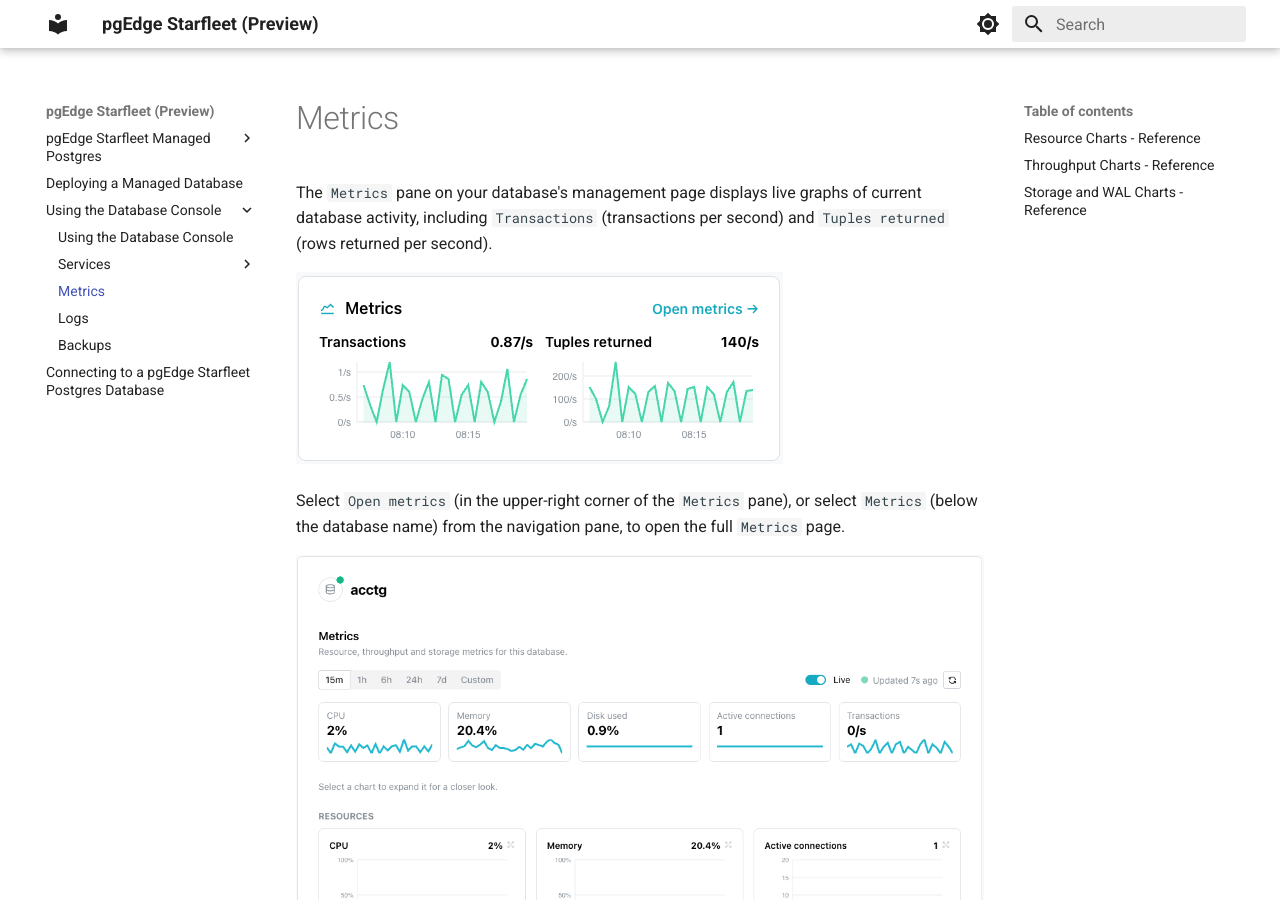
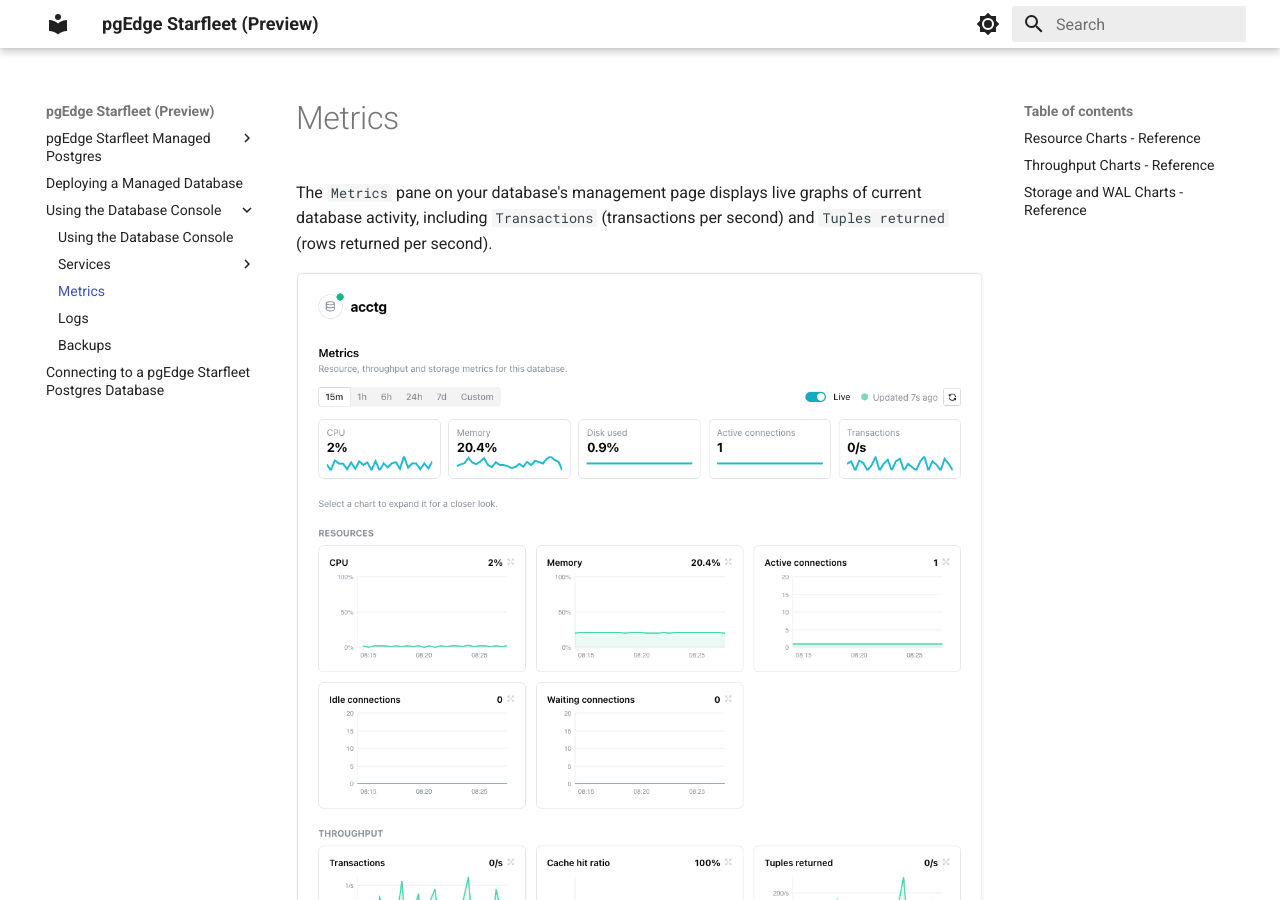
Before and after one commit to pgEdge/pgedge-starfleet-docs, an MkDocs documentation site: the page built from docs/managed/using/metrics.md, in a window 1280 px wide and 900 px high. Built offline with MkDocs 1.6.1 and Material for MkDocs 9.7.7, drawn with Linux system fonts in a browser that asks for light colours.

Commit message:
Update metrics.md to streamline content
Removed redundant instructions for opening metrics.

```diff
--- a/docs/managed/using/metrics.md
+++ b/docs/managed/using/metrics.md
@@ -3,12 +3,6 @@
 The `Metrics` pane on your database's management page displays live graphs of
 current database activity, including `Transactions` (transactions per second)
 and `Tuples returned` (rows returned per second).
-
-![The Metrics pane](../../images/managed_metrics.png)
-
-Select `Open metrics` (in the upper-right corner of the `Metrics` pane), or
-select `Metrics` (below the database name) from the navigation pane, to open
-the full `Metrics` page.
 
 ![The Metrics page](../../images/managed_metrics_all.png)
 
```
